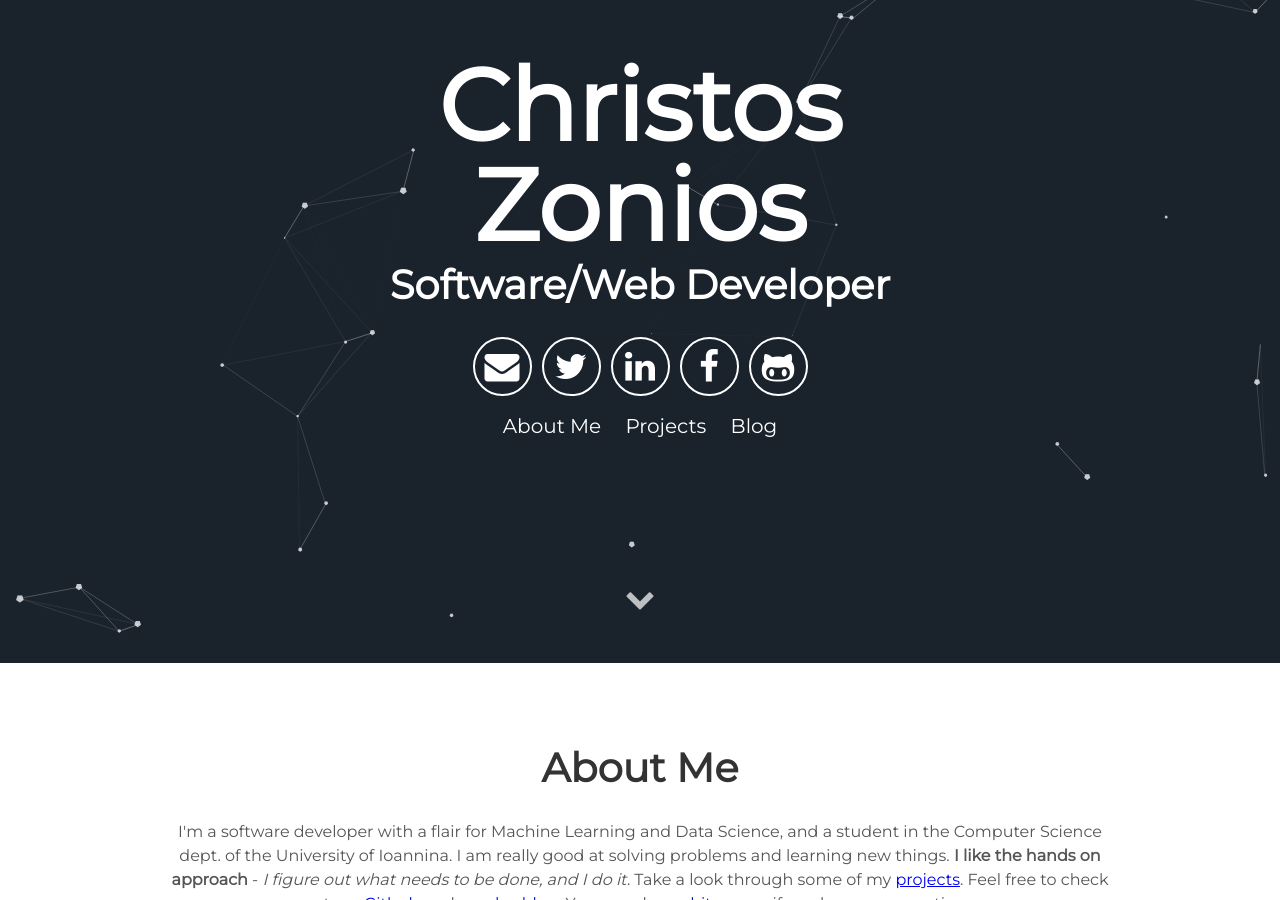
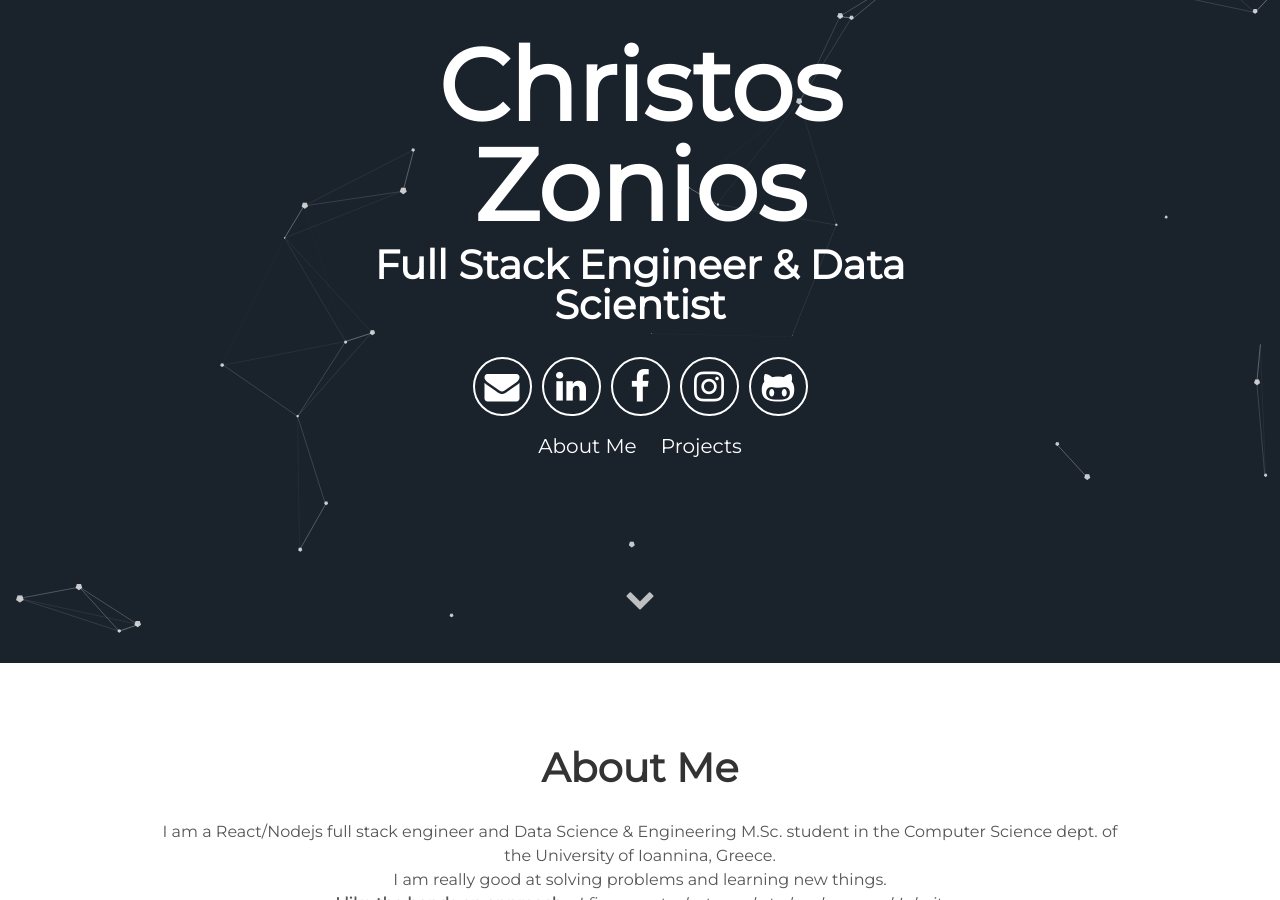
Before and after one commit to czonios/czonios.github.io, a Jekyll site: the page built from index.html, in a window 1280 px wide and 900 px high, scrolled down 237 px. Built offline with Jekyll 4.4.1, drawn with Linux system fonts in a browser that asks for light colours; some of the changed text lies outside the part shown.

Commit message:
update data science stuff

```diff
--- a/_config.yml
+++ b/_config.yml
@@ -6,11 +6,8 @@
 
 # User settings
 username: Christos Zonios
-user_description: I'm a software developer with a flair for Machine Learning and Data Science, and a student in the Computer Science dept. of the University of Ioannina. I am really good at solving problems and learning new things.
-                        <strong>I like the hands on approach</strong> - <em>I figure out what needs to be done, and I do it.</em>
-
-                    Take a look through some of my <a class="link" href="#projects" data-scroll>projects</a>. Feel free to check out my <a target="_blank" href="https://github.com/czonios">Github</a> and my <a target="_blank" href="https://howicodestuff.github.io">dev blog</a>. You can always <a href="mailto:czonios@gmail.com">hit me up</a> if you have any questions.
-user_title: Software/Web Developer
+user_description: I am a React/Nodejs full stack engineer and Data Science & Engineering M.Sc. student in the Computer Science dept. of the University of Ioannina, Greece.<br/>I am really good at solving problems and learning new things.<br/><strong>I like the hands on approach</strong> - <em>I figure out what needs to be done, and I do it.</em><br/>Take a look through some of my <a class="link" href="#projects" data-scroll>projects</a>.<br/>Feel free to check out my <a target="_blank" href="https://github.com/czonios">Github</a>. You can always <a href="mailto:czonios@gmail.com">hit me up</a> if you have any questions.
+user_title: Full Stack Engineer & Data Scientist
 
 # Google-analytics
 google-analytics:
--- a/_includes/about.html
+++ b/_includes/about.html
@@ -4,18 +4,18 @@
 </div>
   <div class="user">
     <div class="tech">
-      <h2>Design</h2>
-      <i class="devicon-html5-plain-wordmark"></i>
-      <i class="devicon-bootstrap-plain-wordmark colored"></i>
-      <i class="devicon-css3-plain-wordmark colored"></i>
-      <p>Responsive web applications designed with HTML5, CSS3 and a variety of CSS frameworks such as Bootstrap, Semantic UI, and Ant Design. I'm also experienced with Wordpress and Jekyll.</p>
+      <h2>Data Science</h2>
+      <i class="devicon-python-plain-wordmark"></i>
+      <img src="../assets/img/pytorch.png" width="72px" height="72px"></img>
+      <img src="../assets/img/tensorflow.png" width="72px" height="72px"></img>
+      <p>Data analysis and construction of predictive models using various machine learning and deep learning techniques.</p>
     </div>
     <div class="tech">
-      <h2>Code</h2>
-      <i class="devicon-javascript-plain colored"></i>
+      <h2>Web Apps</h2>
+      <i class="devicon-mysql-plain colored"></i>
       <i class="devicon-react-original-wordmark colored"></i>
       <i class="devicon-nodejs-plain-wordmark"></i>
-      <p>Expertise with JavaScript/ES6 and React/Redux, Node.js, MySQL. I'm also proficient in Python (NumPy, Matplotlib, Scipy, Scikit-learn and TensorFlow), C (including parallel systems) and Java.</p>
+      <p>Expertise with JavaScript/ES6 and React/Redux, Node.js, MySQL, as well as HTML5, CSS3 and a variety of other frameworks.</p>
     </div>
     <div class="tech">
       <h2>Tools</h2>
--- a/_includes/footer.html
+++ b/_includes/footer.html
@@ -1,5 +1,5 @@
 <footer class="footer">
-    <p>&copy; 2018 {{site.username}}</p>
+    <p>&copy; 2020 {{site.username}}</p>
     <p>Written with &#x2615; and &#x266b; by <a target="_blank" href="https://github.com/czonios">Christos Zonios</a>. Template by <a href="https://github.com/nrandecker">Nathan Randecker</a></p>
 </footer>
 <script src="//cdn.jsdelivr.net/particles.js/2.0.0/particles.min.js"></script>
--- a/_includes/header.html
+++ b/_includes/header.html
@@ -6,15 +6,17 @@
       </h1>
       <div class="header-icons">
         <a aria-label="Send email" href="mailto:czonios@gmail.com"><i class="icon fa fa-envelope"></i></a>
-        <a aria-label="My Twitter" target="_blank" href="https://twitter.com/christoszonios"><i class="icon fa fa-twitter" aria-hidden="true"></i></a>
+        <!-- <a aria-label="My Twitter" target="_blank" href="https://twitter.com/christoszonios"><i class="icon fa fa-twitter" aria-hidden="true"></i></a> -->
         <a aria-label="My Linkedin" target="_blank" href="https://www.linkedin.com/in/czonios/"><i class="icon fa fa-linkedin" aria-hidden="true"></i></a>
-        <a aria-label="My Facebook" target="_blank" href="https://www.facebook.com/chriszonios"><i class="icon fa fa-facebook" aria-hidden="true"></i></a>
+		<a aria-label="My Facebook" target="_blank" href="https://www.facebook.com/chriszonios"><i class="icon fa fa-facebook" aria-hidden="true"></i></a>
+		<a aria-label="My Instagram" target="_blank" href="https://instagram.com/czonios"><i class="icon fa fa-instagram"
+				aria-hidden="true"></i></a>
         <a aria-label="My Github" target="_blank" href="https://github.com/czonios"><i class="icon fa fa-github-alt" aria-hidden="true"></i></a>
       </div>
       <div class="header-links">
         <a class="link" href="#about" data-scroll>About Me</a>
         <a class="link" href="#projects" data-scroll>Projects</a>
-        <a class="link" target="_blank" href="https://howicodestuff.github.io">Blog</a>
+        <!-- <a class="link" target="_blank" href="https://howicodestuff.github.io">Blog</a> -->
       </div>
   </div>
   <a class="down" href="#about" data-scroll><i class="icon fa fa-chevron-down" aria-hidden="true"></i></a>
--- a/src/styles/_base.scss
+++ b/src/styles/_base.scss
@@ -11,7 +11,7 @@
 article, aside, figcaption, figure, footer, header, nav, section {
     display: block;
 }
-h1, h2, h3, h4, stong {
+h1, h2, h3, h4, strong {
     margin-top: 1em;
     padding-top: 1em;
     line-height: 1.25;
@@ -42,3 +42,6 @@
 sup, sub {
     line-height: 0;
 }
+img {
+	width: 9px;
+}
--- a/src/styles/_header.scss
+++ b/src/styles/_header.scss
@@ -24,17 +24,17 @@
   -webkit-transform: translate(-50%, -50%);
   transform: translate(-50%, -50%);
   .site-title {
-    font-size: 50px;
+    font-size: 36px;
     display: block;
     line-height: 1;
     color: #FFF;
     @media only screen and (min-width:$cut){
       margin: 0;
-      font-size: 100px;
+      font-size: 72px;
     }
   }
   .site-description {
-    font-size: 20px;
+    font-size: 18px;
     display: block;
     line-height: 1;
     color: #FFF;
```
Also changed, not shown: package.json (+5 -2 lines), README.md, assets/img/pytorch.png (added), assets/img/tensorflow.jpg (added), assets/img/tensorflow.png (added), 2 other files.
